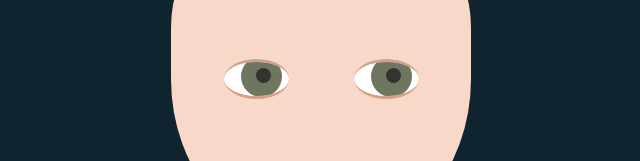
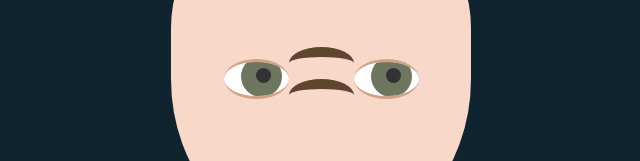
Before and after one commit to Annie-Huang/me-in-css, a website: page index.html in a window 1280 px wide. Shown: the part 321-482 px from the top of the page, without its empty margins (319-959 px from the left). Drawn offline with Linux system fonts and the light colour scheme.

Commit message:
Create the eye brow.

```diff
--- a/style.css
+++ b/style.css
@@ -74,3 +74,10 @@ body {
   margin-left: 15px;
   margin-bottom: 7px;
 }
+
+.brow {
+  width: 65px;
+  height: 32px; /* The higher the number, the more rounded it is */
+  border-top: 10px solid hsl(27, 33%, 28%); /* the px number decide how thick it is for the eye brow */
+  border-radius: 100%;
+}
```
